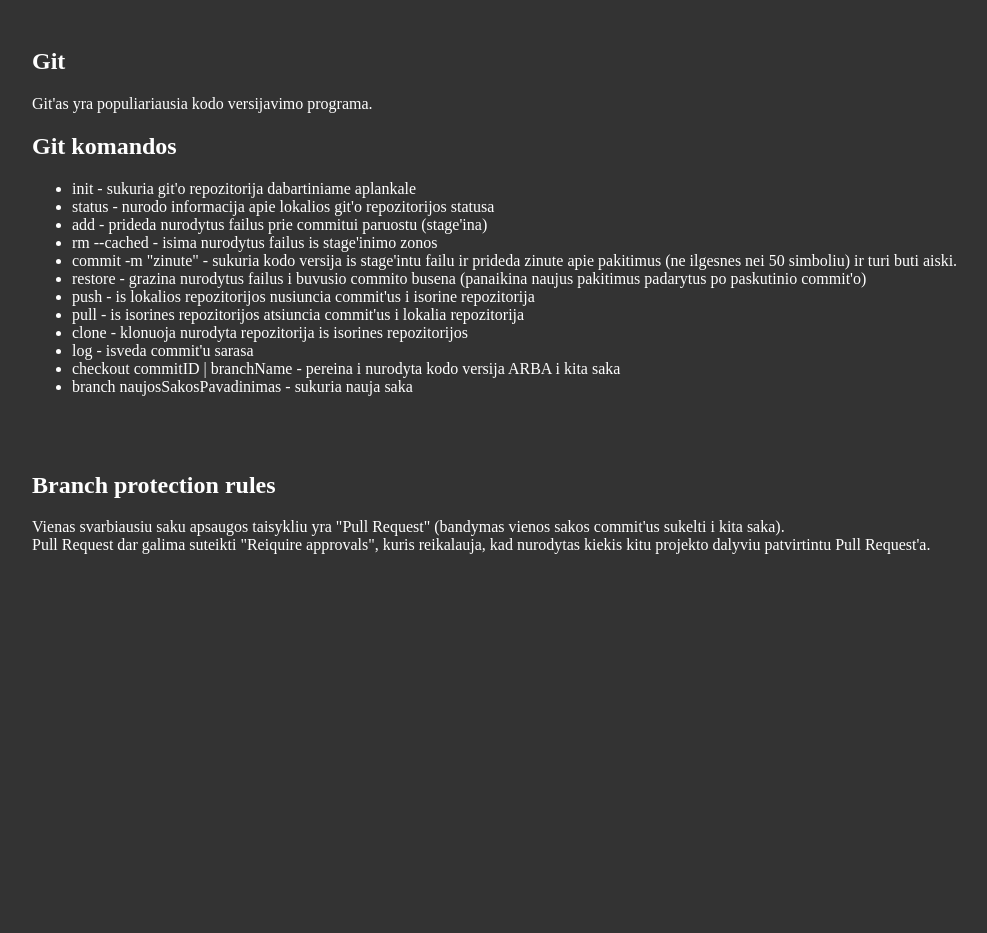
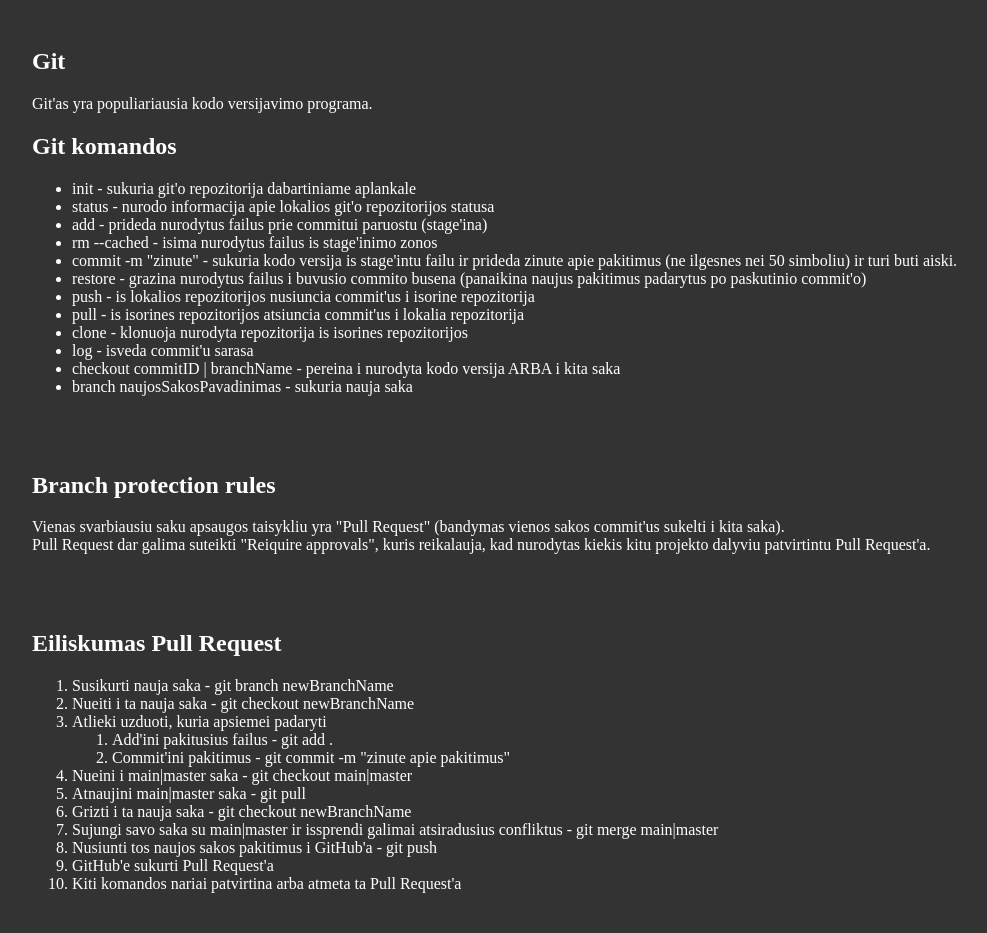
Before and after one commit to VeeK9/git-ir-github, a plain HTML site: page 41 paskaita - 02.15 - git ir github/index.html in a window 1280 px wide. Shown: the whole page, without its empty margins (6-993 px from the left). Before the commit the page ends 800 px from the top, so only its background shows below. Drawn offline with Linux system fonts and the light colour scheme.

Commit message:
Pull Request

```diff
--- a/41 paskaita - 02.15 - git ir github/index.html
+++ b/41 paskaita - 02.15 - git ir github/index.html
@@ -38,6 +38,26 @@
                 Pull Request dar galima suteikti "Reiquire approvals", kuris reikalauja, kad nurodytas kiekis kitu projekto dalyviu patvirtintu Pull Request'a.
             </p>
         </section>
+        <section>
+            <h1>Eiliskumas Pull Request</h1>
+            <ol>
+                <li>Susikurti nauja saka - git branch newBranchName</li>
+                <li>Nueiti i ta nauja saka - git checkout newBranchName</li>
+                <li>Atlieki uzduoti, kuria apsiemei padaryti
+                    <ol>
+                        <li>Add'ini pakitusius failus - git add .</li>
+                        <li>Commit'ini pakitimus - git commit -m "zinute apie pakitimus"</li>
+                    </ol>
+                </li>
+                <li>Nueini i main|master saka - git checkout main|master</li>
+                <li>Atnaujini main|master saka - git pull</li>
+                <li>Grizti i ta nauja saka - git checkout newBranchName</li>
+                <li>Sujungi savo saka su main|master ir issprendi galimai atsiradusius confliktus - git merge main|master</li>
+                <li>Nusiunti tos naujos sakos pakitimus i GitHub'a - git push</li>
+                <li>GitHub'e sukurti Pull Request'a</li>
+                <li>Kiti komandos nariai patvirtina arba atmeta ta Pull Request'a</li>
+            </ol>
+        </section>
     </main>
 </body>
 
```
